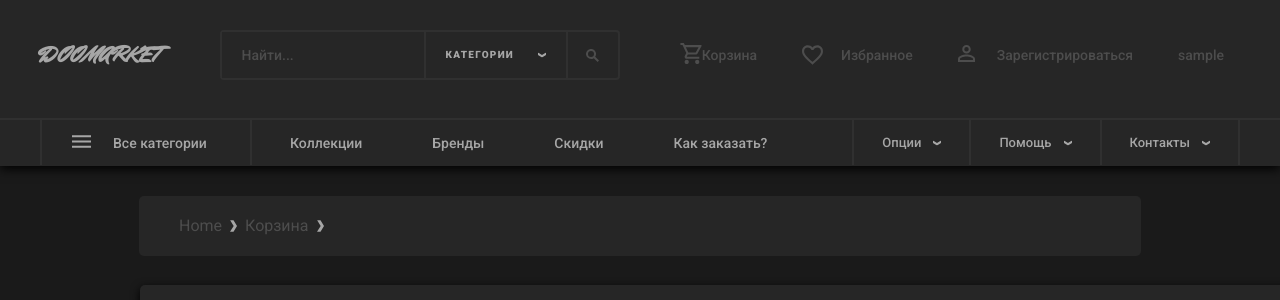
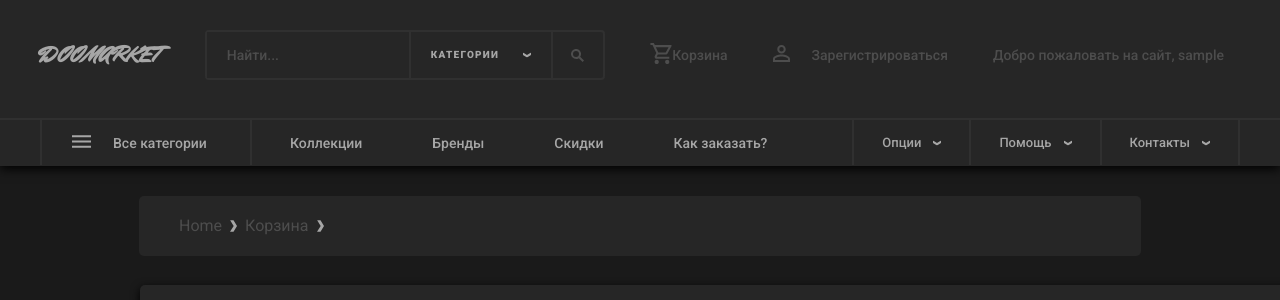
Before and after one commit to DenisMatvienko/backend-e-commerce-market-doomarket, a Django app: page /ru/cart/ in a window 1280 px wide; the page is wider, and only the part inside the window is pictured. Shown: the top 300 px of that part. Run offline with Django 3.2, Linux system fonts and the light colour scheme; the visitor is signed in with stand-in values (Sample User, id 1); parts of the project's set-up code (start-up, migrations or seed data) failed here and were passed over.

Commit message:
header fix

```diff
--- a/doomarket/shop/templates/include/header.html
+++ b/doomarket/shop/templates/include/header.html
@@ -70,7 +70,7 @@
 		</form>
 		<!-- /.header_serch -->
 		<div class="header_links">
-			<!-- Basket-link -->
+			<!-- cart-link -->
 			{% with total_items=cart|length %}
 				{% if cart|length > 0 %}
 					<a href="{% url 'cart:cart_detail' %}" class="header-link header-link--notify">
@@ -100,20 +100,8 @@
 					</a>
 				{% endif %}
 			{% endwith %}
-
-			<!-- /Basket-link -->
-			<!-- WishList -->
-			<div class="header-link">
-				<span class="header-link__icon">
-					<svg class="icon-svg" width="21" height="20" xmlns="http://www.w3.org/2000/svg" xmlns:xlink="http://www.w3.org/1999/xlink" xmlns:svgjs="http://svgjs.com/svgjs" viewBox="0 0.366 21 19.267" fill="#4d4d4d">
-						<svg xmlns="http://www.w3.org/2000/svg" width="21" height="20" viewBox="1.001 1 20 18.35">
-							<path paint-order="stroke fill markers" fill-rule="evenodd" d="M11.101 16.55l-.1.1-.102-.1C6.141 12.24 3.001 9.39 3.001 6.5 3 4.5 4.5 3 6.499 3c1.542 0 3.04.99 3.57 2.36h1.873C12.459 3.99 13.96 3 15.5 3c2 0 3.5 1.5 3.5 3.5 0 2.89-3.14 5.74-7.899 10.05zM15.501 1c-1.741 0-3.411.81-4.5 2.09C9.91 1.81 8.238 1 6.498 1 3.421 1 1.001 3.42 1.001 6.5c0 3.78 3.4 6.86 8.55 11.54L11 19.35l1.449-1.32c5.15-4.67 8.551-7.75 8.551-11.53 0-3.08-2.421-5.5-5.5-5.5z"/>
-						</svg>
-					</svg>
-				</span>
-				<span class="header-link__text">{% trans 'Избранное' %}</span>
-			</div>
-			<!-- /WishList -->
+			<!-- /cart-link -->
+			{% if user.is_authenticated %}
 				<!-- Sign in -->
 				<a href="{% url 'register' %}" class="header-link">
 					<span class="header-link__icon">
@@ -127,11 +115,28 @@
 				</a>
 				<!-- /Sign in -->
 				<!-- Sign in -->
-			{% if user.is_authenticated %}
 				<a href="" class="header-link">
-					<span class="header-link__text">{{ user.username }}</span>
+					<span class="header-link__text">Добро пожаловать на сайт, {{ user.username }}</span>
 				</a>
 			{% else %}
+				<!-- About -->
+				<div class="header-link">
+					<span class="header-link__text">{% trans 'О нас' %}</span>
+				</div>
+				<!-- /About -->
+				<!-- Sign in -->
+				<a href="{% url 'register' %}" class="header-link">
+					<span class="header-link__icon">
+						<svg class="icon-svg" width="17" height="17" xmlns="http://www.w3.org/2000/svg" xmlns:xlink="http://www.w3.org/1999/xlink" xmlns:svgjs="http://svgjs.com/svgjs" viewBox="0.001 0 16.999 17" fill="#4d4d4d">
+							<svg xmlns="http://www.w3.org/2000/svg" width="17" height="17" viewBox="1.001 2 15.999 16">
+								<path paint-order="stroke fill markers" fill-rule="evenodd" d="M9 11C6.33 11 1 12.34 1 15v3h16v-3c0-2.66-5.331-4-8.001-4zm0-9C6.788 2 5 3.79 5 6s1.788 4 4 4a4 4 0 0 0 4-4 4 4 0 0 0-4-4zm0 10.9c2.97 0 6.099 1.46 6.099 2.1v1.1h-12.2V15c0-.64 3.131-2.1 6.1-2.1zm0-9a2.1 2.1 0 1 1 0 4.201 2.1 2.1 0 0 1 0-4.2z"/>
+							</svg>
+						</svg>
+					</span>
+					<span class="header-link__text">{% trans 'Зарегистрироваться' %}</span>
+				</a>
+				<!-- /Sign in -->
+				<!-- Sign in -->
 				<a href="{% url 'login' %}" class="header-link">
 					<span class="header-link__text">{% trans 'Вход' %}</span>
 				</a>
```
Lines whose indentation alone changed are shown as unchanged.
